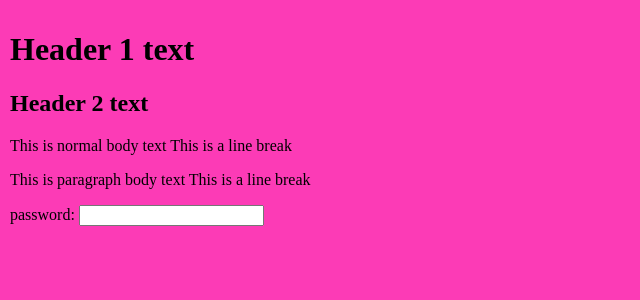
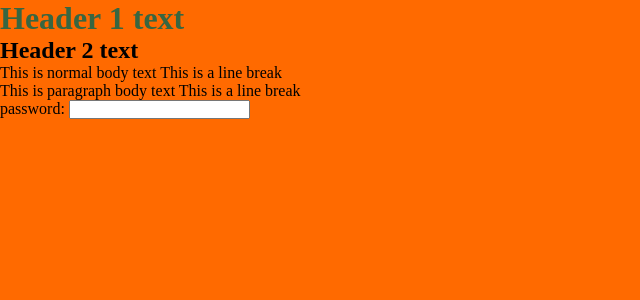
Before and after one commit to bigbootyballers/washuhackathon, a PHP site: page /loginPage.html in a window 1280 px wide. Shown: the top 300 px of the page, without its empty margins (0-640 px from the left). Run offline with PHP 8.4, Linux system fonts and the light colour scheme.

Commit message:
master.css

```diff
--- a/HackathonWashU/master.css
+++ b/HackathonWashU/master.css
@@ -1,13 +1,23 @@
 /* PASTE THIS AT THE TOP OF ALL HTML FILES <link href="master.css" rel="stylesheet" type="text/css" media="all"> */
 
+* {
+    margin:0;
+    padding:0;
+}
+
 body {
-    margin: 0px;
-    padding: 10px;
-    background-color: #fc3bb6;
+
+    background-color:var(--test);
 }
 
 :root {
-
+    --colname:#1a202c;
+    --deepgreen:#386641;
+    --grassgreen:#6a994e;
+    --yellowgreen:#a7c957;
+    --eggshell:#f2e8cf;
+    --strawberry:#bc4749;
+    --test:rgb(255 106 0);
 }
 
 p {
@@ -15,7 +25,7 @@ p {
 }
 
 h1 {
-
+    color:var(--deepgreen);
 }
 
 h2 {
```
